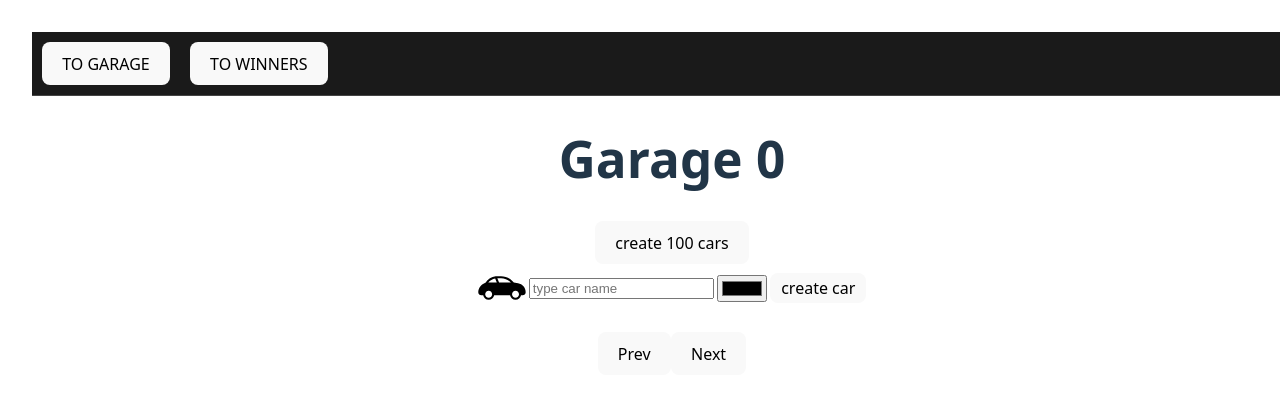
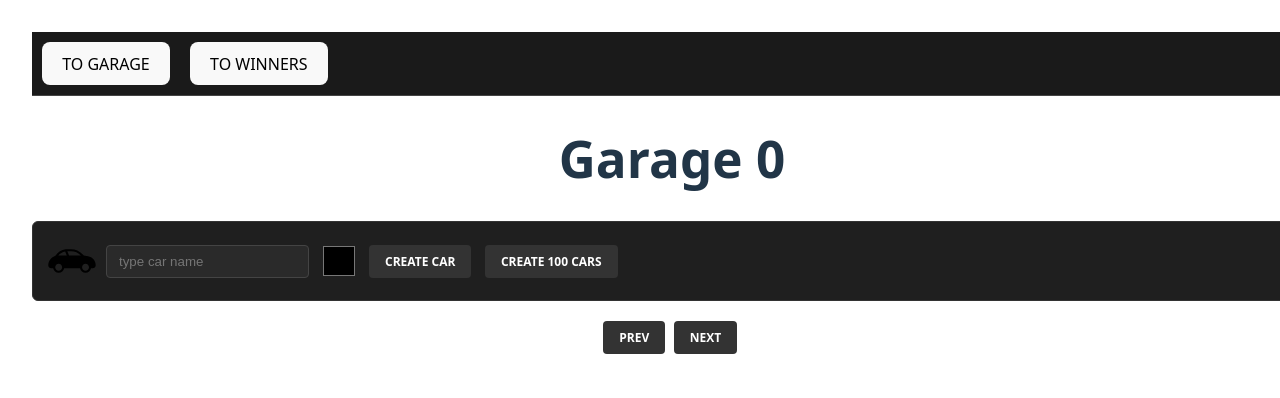
Before and after one commit to gerlinda137/Team-task-Async-race, a website built with Vite: page index.html in a window 1280 px wide. Shown: the top 398 px of the page. Built offline with nearby package versions, Linux system fonts and the light colour scheme; files whose address does not match are found by name.

Commit message:
refactor: visual adjustments

```diff
--- a/src/components/car-form.css
+++ b/src/components/car-form.css
@@ -1,23 +1,27 @@
  .car-form {
    display: flex;
+   gap: 10px;
    align-items: center;
-   justify-content: center;
-   gap: 0.2em;
+   background: #1f1f1f;
+   padding: 15px;
+   border-radius: 6px;
+   margin-bottom: 20px;
+   border: 1px solid #333;
  }
 
- .car-form .car__img-wrapper {
-   width: auto;
-   position: static;
+ .input-text {
+   background: #2a2a2a;
+   border: 1px solid #444;
+   color: #fff;
+   padding: 8px 12px;
+   border-radius: 4px;
+   outline: none;
  }
 
- .car-form button {
-   padding: 3px 10px;
+ .input-color {
+   background: none;
+   border: none;
+   width: 40px;
+   height: 40px;
+   cursor: pointer;
  }
-
- .car-form .car__img-wrapper::after {
-   content: none;
- }
-
- .car-form .car__img-wrapper svg {
-   position: static;
- }
--- a/src/components/car-form.ts
+++ b/src/components/car-form.ts
@@ -6,6 +6,9 @@ import { TextInput } from "./ui/text-input";
 import "./car-form.css";
 import type { Car } from "./car-item";
 import { CarIcon } from "./ui/car-icon";
+import { generateCars } from "../utils/generate-cars";
+
+const GENERATE_CARS_COUNT = 100;
 
 export class CarForm extends BaseComponent<HTMLFormElement> {
   private textInput = new TextInput("type car name", "create-name-input");
@@ -16,17 +19,23 @@ export class CarForm extends BaseComponent<HTMLFormElement> {
   );
   private editingCarId: number | null = null;
   private submitBtn = new Button("create car", undefined, "submit");
+  private generate100CarsBtn: Button;
 
   private onCreated?: () => void;
   constructor(onCreated?: () => void) {
     super("form", "car-form");
+
     this.onCreated = onCreated;
+    this.generate100CarsBtn = new Button("create 100 cars", "", "button", () =>
+      generateCars(GENERATE_CARS_COUNT, () => this.onCreated?.()),
+    );
     this.element.append(
       this.previewIcon.getElement(),
       this.textInput.getElement(),
       this.colorInput.getElement(),
 
       this.submitBtn.getElement(),
+      this.generate100CarsBtn.getElement(),
     );
     this.element.addEventListener(
       "submit",
--- a/src/components/car-item.css
+++ b/src/components/car-item.css
@@ -1,3 +1,26 @@
+.car-list__item button {
+  background: #333;
+  color: white;
+  border: none;
+  padding: 8px 16px;
+  border-radius: 4px;
+  cursor: pointer;
+  transition: background 0.2s;
+  text-transform: uppercase;
+  font-size: 12px;
+  font-weight: bold;
+  margin-right: 0.3em;
+}
+
+.car-list__item button:hover:not(:disabled) {
+  background: #444;
+}
+
+.car-list__item button:disabled {
+  opacity: 0.4;
+  cursor: not-allowed;
+}
+
 .car__title {
   margin: 0;
   margin-bottom: 0.3rem;
--- a/src/components/car-list.css
+++ b/src/components/car-list.css
@@ -1,6 +1,6 @@
 .car-list {
   margin: 0;
-  padding-left: 0;
+  padding: 0 1em;
   list-style: none;
 }
 
--- /dev/null
+++ b/src/views/garage/garage-view.css
@@ -0,0 +1,32 @@
+.garage-view {
+  bottom: unset;
+}
+
+.garage-view .pagination {
+  display: flex;
+  justify-content: center;
+  gap: 0.3em;
+}
+
+.garage-view button {
+  background: #333;
+  color: white;
+  border: none;
+  padding: 8px 16px;
+  border-radius: 4px;
+  cursor: pointer;
+  transition: background 0.2s;
+  text-transform: uppercase;
+  font-size: 12px;
+  font-weight: bold;
+  margin-right: 0.3em;
+}
+
+.garage-view button:hover:not(:disabled) {
+  background: #444;
+}
+
+.garage-view button:disabled {
+  opacity: 0.4;
+  cursor: not-allowed;
+}
--- a/src/views/garage/garage-view.ts
+++ b/src/views/garage/garage-view.ts
@@ -2,60 +2,63 @@ import { BaseComponent } from "../../components/ui/base-component";
 import { deleteCar, getCars } from "../../api/garage";
 import { CarsList } from "../../components/cars-list";
 import { CarForm } from "../../components/car-form";
+import state from "../../store";
 import { Button } from "../../components/ui/button";
-import { generateCars } from "../../utils/generate-cars";
-import state from '../../store';
+import "./garage-view.css";
 
 const CARS_PER_PAGE = 7;
-const GENERATE_CARS_COUNT = 100;
 
 export class GarageView extends BaseComponent {
   private carForm: CarForm;
-  private generate100CarsBtn: Button;
   private page: number;
   private totalCount = 0;
   private totalPages = 0;
 
   private titleEl = document.createElement("h1");
   private pageEl = document.createElement("h2");
-  private prevBtn = document.createElement("button");
-  private nextBtn = document.createElement("button");
+  private paginationEl = document.createElement("div");
+  private prevBtn: Button;
+  private nextBtn: Button;
 
   private carsList: CarsList;
 
   constructor() {
     super("div", "garage-view");
 
-    this.prevBtn.textContent = "Prev";
-    this.nextBtn.textContent = "Next";
     this.page = state.garagePage;
+    this.paginationEl.className = "pagination";
 
-    this.prevBtn.addEventListener(
-      "click",
+    this.prevBtn = new Button(
+      "Prev",
+      "pagination__btn pagination__btn--prev",
+      "button",
       () => void this.loadPage(this.page - 1),
     );
-    this.nextBtn.addEventListener(
-      "click",
+
+    this.nextBtn = new Button(
+      "Next",
+      "pagination__btn pagination__btn--next",
+      "button",
       () => void this.loadPage(this.page + 1),
     );
     this.titleEl.textContent = `Garage ${this.totalCount}`;
 
     this.carForm = new CarForm(() => this.loadPage(this.page));
-    this.generate100CarsBtn = new Button("create 100 cars", "", "button", () =>
-      generateCars(GENERATE_CARS_COUNT, () => this.loadPage(this.page)),
-    );
     this.carsList = new CarsList(
       (id) => void this.handleDelete(id),
       (car) => void this.carForm.setEditMode(car),
     );
 
+    this.paginationEl.append(
+      this.prevBtn.getElement(),
+      this.nextBtn.getElement(),
+    );
+
     this.element.append(
       this.titleEl,
-      this.generate100CarsBtn.getElement(),
       this.carForm.getElement(),
       this.pageEl,
-      this.prevBtn,
-      this.nextBtn,
+      this.paginationEl,
       this.carsList.getElement(),
     );
     void this.loadPage(this.page);
@@ -75,12 +78,8 @@ export class GarageView extends BaseComponent {
   }
 
   private updateBtns(): void {
-    if (this.page === 1) {
-      this.prevBtn.disabled = true;
-    } else if (this.page > 1) {
-      this.prevBtn.disabled = false;
-    }
-    this.nextBtn.disabled = this.page === this.totalPages ? true : false;
+    this.prevBtn.setDisabled(this.page <= 1);
+    this.nextBtn.setDisabled(this.page >= this.totalPages);
   }
 
   private async handleDelete(id: number): Promise<void> {
```
